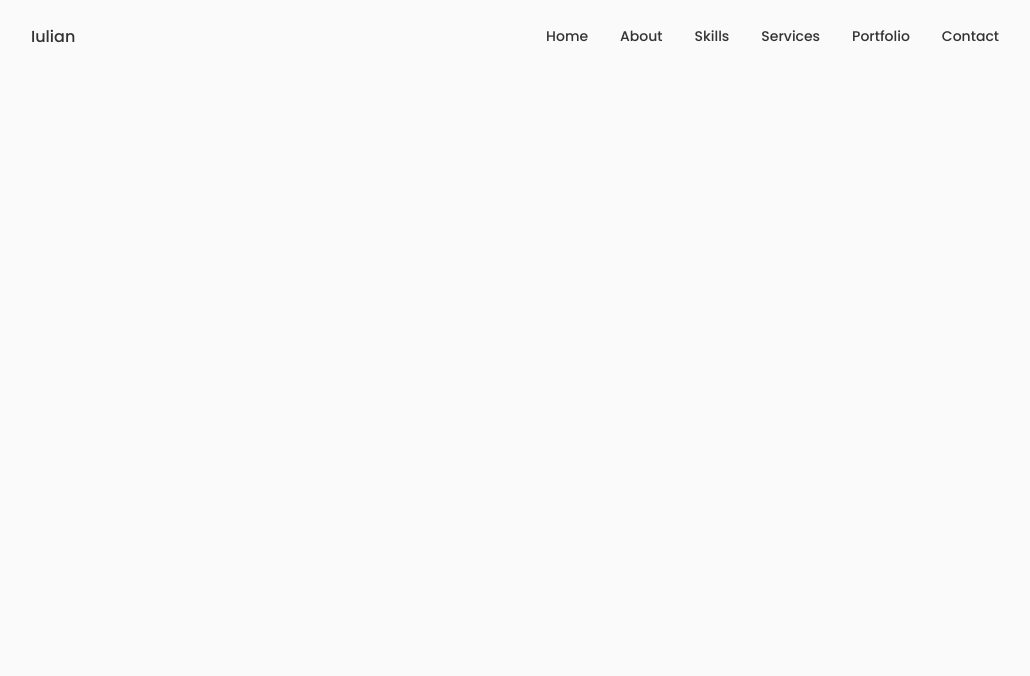
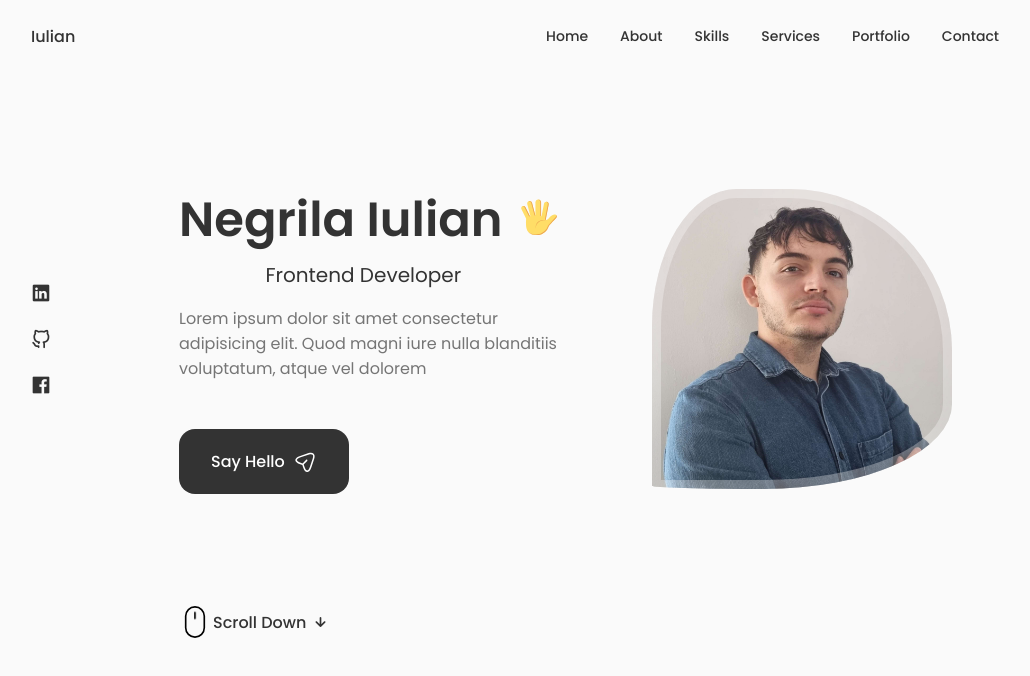
Before and after one commit to NegrilaIM/New-Portfolio, a React (Vite) app: page / in a window 1280 px wide. Shown: the top 676 px of the page, without its empty margins (125-1155 px from the left). Built offline with nearby package versions, Linux system fonts and the light colour scheme.

Commit message:
home section wyp v1

```diff
--- a/src/App.css
+++ b/src/App.css
@@ -157,7 +157,7 @@
 }
 
 .button:hover {
-  background-color: var(--title-color-dark);
+  background-color: orange;
 }
 
 .button__icon {
@@ -178,7 +178,7 @@
   }
 
   .button {
-    padding: 1rem 1.75rem;
+    padding: 0.8rem 1.75rem;
   }
 
   .button__icon {
--- a/src/App.jsx
+++ b/src/App.jsx
@@ -1,13 +1,19 @@
-import './App.css'
-import Header from './Components/Header/Header'
+import "./App.css";
+import Header from "./Components/Header/Header";
+import Home from "./Components/Home/Home";
 
 function App() {
-
   return (
     <>
-    <Header />
+      <Header />
+      <main
+        className="main
+      "
+      >
+        <Home />
+      </main>
     </>
-  )
+  );
 }
 
-export default App
+export default App;
--- a/src/Components/Header/Header.jsx
+++ b/src/Components/Header/Header.jsx
@@ -47,7 +47,12 @@
               </a>
             </li>
           </ul>
-          <i className="uil uil-times nav__close"></i>
+          <i
+            onClick={() => {
+              setToggle(!toggle);
+            }}
+            className="uil uil-times nav__close"
+          ></i>
         </div>
         <div className="nav__toggle" onClick={handleToggle}>
           <i className="uil uil-apps"></i>
--- a/src/Components/Header/Header.scss
+++ b/src/Components/Header/Header.scss
@@ -77,9 +77,6 @@
         font-size: 1.1rem;
         cursor: pointer;
       }
-      .show__menu {
-        bottom: 0;
-      }
       .nav__menu {
         position: fixed;
         bottom: -100%;
@@ -89,13 +86,12 @@
         padding: 2rem 1.5rem 4rem;
         box-shadow: 0 -1px 4px rgba(0, 0, 0, 0.15);
         border-radius: 1.5rem 1.5rem 0 0;
-        transition: 0.3s;
+        transition: 0.5s;
         .nav__close {
           display: block;
           position: absolute;
-          right: 1.3rem;
-          bottom: 0.5rem;
-          font-size: 1.5rem;
+          right: 1.1rem;
+          font-size: 1.7rem;
           cursor: pointer;
           color: var(--title-color);
           &:hover {
@@ -116,6 +112,9 @@
           }
         }
       }
+      .show__menu {
+        bottom: -20px;
+      }
     }
   }
 }
--- /dev/null
+++ b/src/Components/Home/Data.jsx
@@ -0,0 +1,25 @@
+import hand from "../../assets/hand.svg";
+import send from "../../assets/send.svg";
+import "./Data.scss";
+
+const Data = () => {
+  return (
+    <div className="home__data">
+      <h1 className="home__title">
+        Negrila Iulian <img className="home__hand" src={hand} alt="" />
+      </h1>
+      <h3 className="home__subtitle">Frontend Developer</h3>
+      <p className="home__description">
+        Lorem ipsum dolor sit amet consectetur adipisicing elit. Quod magni iure
+        nulla blanditiis voluptatum, atque vel dolorem
+      </p>
+      <a href="#contact" className="button button--flex">
+        {" "}
+        Say Hello
+        <img className="img" src={send} alt="" />
+      </a>
+    </div>
+  );
+};
+
+export default Data;
--- /dev/null
+++ b/src/Components/Home/Data.scss
@@ -0,0 +1,3 @@
+.img {
+  margin-left: 8px;
+}
--- /dev/null
+++ b/src/Components/Home/Home.jsx
@@ -0,0 +1,21 @@
+import Social from "./Social";
+import Data from "./Data";
+import "./Home.scss";
+import ScrollDown from "./ScrollDown";
+
+const Home = () => {
+  return (
+    <section className="home section" id="home">
+      <div className="home__container container grid">
+        <div className="home__content grid">
+          <Social />
+          <div className="home__img"></div>
+          <Data />
+        </div>
+        <ScrollDown />
+      </div>
+    </section>
+  );
+};
+
+export default Home;
--- /dev/null
+++ b/src/Components/Home/Home.scss
@@ -0,0 +1,181 @@
+.home__container {
+  row-gap: 7rem;
+  .home__social {
+    display: grid;
+    grid-template-columns: max-content;
+    row-gap: 1rem;
+  }
+  .home__social-icon {
+    font-size: 1.25rem;
+    color: var(--title-color);
+    &:hover {
+      color: orange;
+    }
+  }
+  .home__title {
+    font-size: 48px;
+    margin-bottom: var(--mb-0-25);
+  }
+  .home__hand {
+    width: 38px;
+    height: 38px;
+    margin-left: 0.4rem;
+  }
+  .home__subtitle {
+    position: relative;
+    font-size: var(--h3-font-size);
+    padding-left: 5.4rem;
+    font-weight: var(--font-normal);
+    margin-bottom: var(--mb-1);
+    ::before {
+      content: "";
+      position: absolute;
+      width: 70px;
+      height: 1px;
+      border-color: var(--text-color);
+      left: 0;
+      top: 1rem;
+    }
+  }
+  .home__description {
+    max-width: 400px;
+    margin-bottom: var(--mb-3);
+  }
+  .home__scroll {
+    margin-left: 9.25rem;
+  }
+  .wheel {
+    animation: scroll 2s ease infinite;
+  }
+  .home__scroll-button {
+    display: flex;
+    align-items: center;
+  }
+  .home__scroll-name {
+    color: var(--title-color);
+    font-weight: var(--font-medium);
+    margin-right: var(--mb-0-25);
+    margin-left: 2px;
+  }
+  .home__scroll-arrow {
+    font-size: 1.25rem;
+    color: var(--title-color);
+  }
+  .home__content {
+    grid-template-columns: 116px repeat(2, 1fr);
+    padding-top: 5.5rem;
+    column-gap: 2rem;
+    align-items: center;
+    .home__img {
+      background: url(../../assets/profile.jpg);
+      background-repeat: no-repeat;
+      background-position: center;
+      background-size: cover;
+      order: 1;
+      justify-self: center;
+      box-shadow: inset 0 0 0 9px rgb(255 255 255 / 0.3);
+      width: 300px;
+      height: 300px;
+      animation: profile_animate 8s ease-in-out infinite 1s;
+    }
+  }
+}
+
+@keyframes profile_animate {
+  0% {
+    border-radius: 60% 40% 30% 70%/60% 30% 70% 40%;
+  }
+  50% {
+    border-radius: 30% 60% 70% 40%/50% 60% 30% 0%;
+  }
+  100% {
+    border-radius: 60% 40% 30% 70%/60% 30% 70% 40%;
+  }
+}
+
+@keyframes scroll {
+  0% {
+    transform: translateY(0);
+  }
+  30% {
+    transform: translateY(3.75rem);
+  }
+}
+
+/*=============== BREAKPOINTS ===============*/
+/* For large devices */
+@media screen and (max-width: 992px) {
+  .home__container {
+    .home__content {
+      grid-template-columns: 100px repeat(2, 1fr);
+      column-gap: 1.25rem;
+      .home__img {
+        width: 250px;
+        height: 250px;
+        box-shadow: inset 0 0 0 8px rgb(255 255 255 / 0.3);
+      }
+    }
+    .home__hand {
+      width: 24px;
+      height: 24px;
+    }
+    .home__title {
+      font-size: 38px;
+      margin-bottom: var(--mb-0-25);
+    }
+    .home__subtitle {
+      padding-left: 3.75rem;
+      margin-bottom: var(--mb-1);
+      &::before {
+        width: 42px;
+        top: 0.8rem;
+      }
+    }
+    .home__description {
+      max-width: initial;
+      margin-bottom: var(--mb-2-5);
+    }
+    .home__scroll {
+      margin-left: 7.5rem;
+    }
+  }
+}
+
+/* For medium devices */
+@media screen and (max-width: 768px) {
+  .home__container {
+    .home__content {
+      grid-template-columns: 0.5fr 3fr;
+      padding-top: 3.5rem;
+      .home__img {
+        order: initial;
+        justify-self: initial;
+        box-shadow: inset 0 0 0 6px rgb(255 255 255 / 0.3);
+        width: 200px;
+        height: 200px;
+      }
+    }
+    .home__data {
+      grid-column: 1/3;
+    }
+    .home__scroll {
+      display: none;
+    }
+  }
+}
+
+/* For small devices */
+@media screen and (max-width: 350px) {
+  .home__container {
+    .home__content {
+      .home__img {
+        width: 180px;
+        height: 180px;
+      }
+    }
+    .home__hand {
+      width: 22px;
+      height: 22px;
+    }
+  }
+}
--- /dev/null
+++ b/src/Components/Home/ScrollDown.jsx
@@ -0,0 +1,47 @@
+const ScrollDown = () => {
+  return (
+    <div className="home__scroll">
+      <a href="" id="#about" className="home__scroll-button button-flex">
+        <svg
+          width="32px"
+          height="32px"
+          className="home__scroll-mouse"
+          viewBox="0 0 247 390"
+          version="1.1"
+          xmlns="http://www.w3.org/2000/svg"
+          xmlnsXlink="http://www.w3.org/1999/xlink"
+          style={{
+            fillRule: "evenodd",
+            clipRule: "evenodd",
+            strokeLinecap: "round",
+            strokeLinejoin: "round",
+            strokeLiterlimit: "1.5",
+          }}
+        >
+          <path
+            className="wheel"
+            d="M123.359,79.775l0,72.843"
+            style={{
+              fill: "NONE",
+              stroke: "#000",
+              strokeWidth: "20px",
+            }}
+          ></path>
+          <path
+            id="mouse"
+            d="M236.717,123.359c0,-62.565 -50.794,-113.359 -113.358,-113.359c-62.565,0 -113.359,50.794 -113.359,113.359l0,143.237c0,62.565 50.794,113.359 113.359,113.359c62.564,0 113.358,-50.794 113.358,-113.359l0,-143.237Z"
+            style={{
+              fill: "none",
+              stroke: "#000",
+              strokeWidth: "20px",
+            }}
+          ></path>
+        </svg>
+        <span className="home__scroll-name">Scroll Down</span>
+        <i className="uil uil-arrow-down home__scroll-arrow"></i>
+      </a>
+    </div>
+  );
+};
+
+export default ScrollDown;
--- /dev/null
+++ b/src/Components/Home/Social.jsx
@@ -0,0 +1,32 @@
+/* eslint-disable react/jsx-no-target-blank */
+const Social = () => {
+  return (
+    <div className="home__social">
+      <a
+        target="_blank"
+        href="https://www.linkedin.com/in/iulian-marinel-negrila/"
+        className="home__social-icon"
+      >
+        <i className="uil uil-linkedin"></i>
+      </a>
+      <a
+        target="_blank"
+        href="https://github.com/NegrilaIM"
+        className="home__social-icon"
+      >
+        {" "}
+        <i className="uil uil-github-alt"></i>
+      </a>
+      <a
+        target="_blank"
+        href="https://www.facebook.com/profile.php?id=100004401377588"
+        className="home__social-icon"
+      >
+        {" "}
+        <i className="uil uil-facebook"></i>
+      </a>
+    </div>
+  );
+};
+
+export default Social;
```
Also changed, not shown: src/assets/send.svg.
